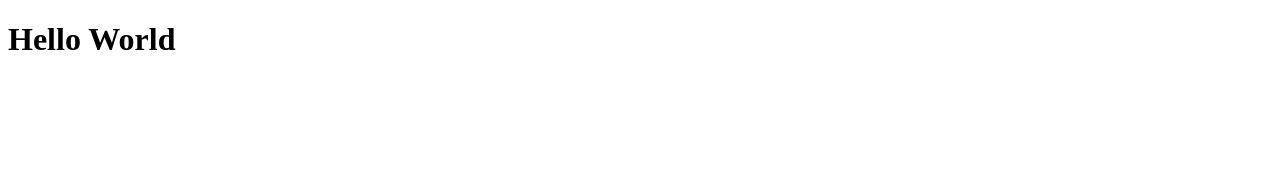
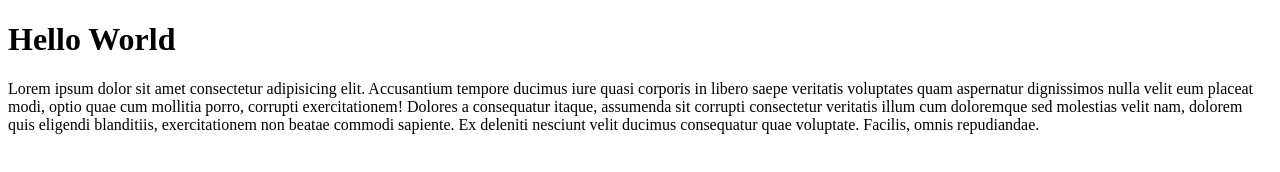
Before and after one commit to DavidOmizz/class2022, a plain HTML site: page index.html in a window 1280 px wide. Drawn offline with Linux system fonts and the light colour scheme.

Commit message:
Adding content to index file

```diff
--- a/index.html
+++ b/index.html
@@ -8,5 +8,13 @@
 </head>
 <body>
     <h1>Hello World</h1>
+    <p>
+        Lorem ipsum dolor sit amet consectetur adipisicing elit. Accusantium tempore ducimus iure quasi
+        corporis in libero saepe veritatis voluptates quam aspernatur dignissimos nulla velit eum placeat modi,
+        optio quae cum mollitia porro, corrupti exercitationem! Dolores a consequatur itaque, assumenda sit corrupti
+        consectetur veritatis illum cum doloremque sed molestias velit nam, dolorem quis eligendi blanditiis,
+        exercitationem non beatae commodi sapiente.
+        Ex deleniti nesciunt velit ducimus consequatur quae voluptate. Facilis, omnis repudiandae.
+    </p>
 </body>
 </html>
```
